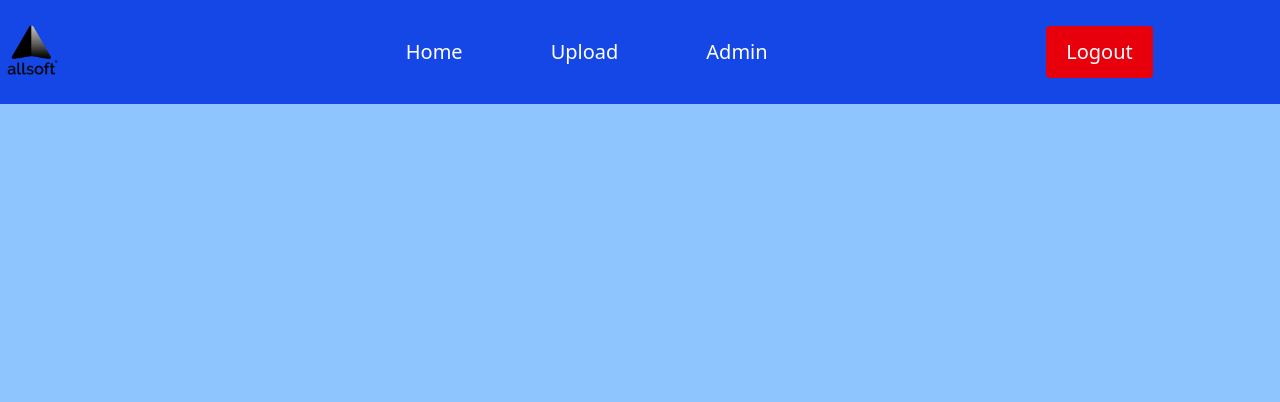
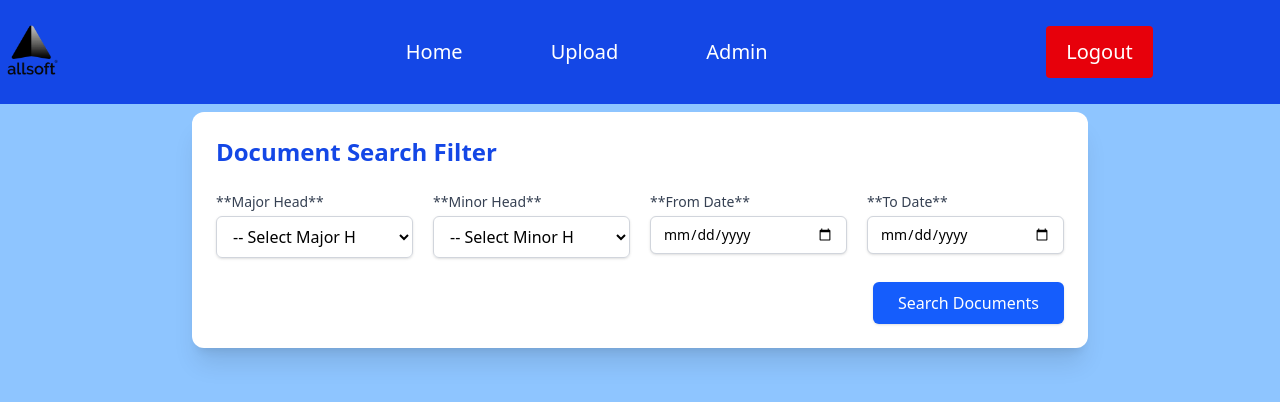
Before and after one commit to ayushtiwari77/ALLSOFT_Frontend_Assessment, a React (Vite) app: page / in a window 1280 px wide. Shown: the top 402 px of the page. Built offline with nearby package versions, Linux system fonts and the light colour scheme.

Commit message:
ui for search bar is created

```diff
--- /dev/null
+++ b/src/components/SearchBar.jsx
@@ -0,0 +1,186 @@
+import React, { useState } from "react";
+import axios from "../utils/axios";
+import { useUserStore } from "../store/useUserStore";
+
+// define filter options
+
+const majorHeads = [
+  { value: "personal", label: "Personal" },
+  { value: "professional", label: "Professional" },
+];
+
+const minorHeads = [
+  { value: "IT", label: "IT" },
+  { value: "HR", label: "HR" },
+  { value: "ACCOUNTS", label: "Accounts" },
+  { value: "1", label: "1" },
+  { value: "2", label: "2" },
+];
+
+//initial search state
+
+const initialSearchState = {
+  major_head: "", // 'personal' or 'professional'
+  minor_head: "",
+  from_date: "",
+  to_date: "",
+};
+
+const SearchBar = () => {
+  const [formData, setFormData] = useState(initialSearchState);
+  const { token } = useUserStore();
+  const [isLoading, setIsLoading] = useState(false);
+  const [searchResults, setSearchResults] = useState(null);
+
+  //handling form field changes
+  const handleChange = (e) => {
+    const { name, value } = e.target;
+    setFormData((prev) => ({
+      ...prev,
+      [name]: value,
+    }));
+  };
+
+  const handleSearch = async (e) => {
+    e.preventDefault();
+    setIsLoading(true);
+  };
+
+  return (
+    <div className="p-6 bg-white shadow-xl rounded-xl max-w-4xl mx-auto">
+      <h2 className="text-2xl font-bold text-blue-700 mb-6 flex items-center">
+        {/*here icon*/} Document Search Filter
+      </h2>
+      <form onSubmit={handleSearch}>
+        <div className="grid grid-cols-1 md:grid-cols-2 lg:grid-cols-4 gap-5 mb-6">
+          {/* Major Head Dropdown */}
+          <div className="col-span-1">
+            <label
+              htmlFor="major_head"
+              className="block text-sm font-medium text-gray-700 mb-1"
+            >
+              **Major Head**
+            </label>
+            <select
+              id="major_head"
+              name="major_head"
+              value={formData.major_head}
+              onChange={handleChange}
+              className="mt-1 block w-full pl-3 pr-10 py-2 border-gray-300 focus:ring-blue-500 focus:border-blue-500 rounded-md shadow-sm border"
+            >
+              <option value="">-- Select Major Head --</option>
+              {majorHeads.map((head) => (
+                <option key={head.value} value={head.value}>
+                  {head.label}
+                </option>
+              ))}
+            </select>
+          </div>
+
+          {/* Minor Head Dropdown (Unified) */}
+          <div className="col-span-1">
+            <label
+              htmlFor="minor_head"
+              className="block text-sm font-medium text-gray-700 mb-1"
+            >
+              **Minor Head**
+            </label>
+            <select
+              id="minor_head"
+              name="minor_head"
+              value={formData.minor_head}
+              onChange={handleChange}
+              className="mt-1 block w-full pl-3 pr-10 py-2 border-gray-300 focus:ring-blue-500 focus:border-blue-500 rounded-md shadow-sm border"
+            >
+              <option value="">-- Select Minor Head (Optional) --</option>
+              {minorHeads.map((head) => (
+                <option key={head.value} value={head.value}>
+                  {head.label}
+                </option>
+              ))}
+            </select>
+          </div>
+
+          {/* From Date Input */}
+          <div className="col-span-1">
+            <label
+              htmlFor="from_date"
+              className="block text-sm font-medium text-gray-700 mb-1"
+            >
+              **From Date**
+            </label>
+            <input
+              type="date"
+              id="from_date"
+              name="from_date"
+              value={formData.from_date}
+              onChange={handleChange}
+              className="mt-1 block w-full py-2 px-3 border border-gray-300 bg-white rounded-md shadow-sm focus:outline-none focus:ring-blue-500 focus:border-blue-500 sm:text-sm"
+            />
+          </div>
+
+          {/* To Date Input */}
+          <div className="col-span-1">
+            <label
+              htmlFor="to_date"
+              className="block text-sm font-medium text-gray-700 mb-1"
+            >
+              **To Date**
+            </label>
+            <input
+              type="date"
+              id="to_date"
+              name="to_date"
+              value={formData.to_date}
+              onChange={handleChange}
+              className="mt-1 block w-full py-2 px-3 border border-gray-300 bg-white rounded-md shadow-sm focus:outline-none focus:ring-blue-500 focus:border-blue-500 sm:text-sm"
+            />
+          </div>
+        </div>
+
+        {/* Search Button */}
+        <div className="flex justify-end">
+          <button
+            type="submit"
+            disabled={isLoading}
+            className={`flex items-center justify-center px-6 py-2 border border-transparent text-base font-medium rounded-md shadow-sm text-white transition duration-150 ${
+              isLoading
+                ? "bg-blue-400 cursor-not-allowed"
+                : "bg-blue-600 hover:bg-blue-700 focus:outline-none focus:ring-2 focus:ring-offset-2 focus:ring-blue-500"
+            }`}
+          >
+            {isLoading ? (
+              <span className="flex items-center">
+                <svg
+                  className="animate-spin -ml-1 mr-3 h-5 w-5 text-white"
+                  xmlns="http://www.w3.org/2000/svg"
+                  fill="none"
+                  viewBox="0 0 24 24"
+                >
+                  <circle
+                    className="opacity-25"
+                    cx="12"
+                    cy="12"
+                    r="10"
+                    stroke="currentColor"
+                    strokeWidth="4"
+                  ></circle>
+                  <path
+                    className="opacity-75"
+                    fill="currentColor"
+                    d="M4 12a8 8 0 018-8V0C5.373 0 0 5.373 0 12h4zm2 5.291A7.962 7.962 0 014 12H0c0 3.042 1.135 5.824 3 7.938l3-2.647z"
+                  ></path>
+                </svg>
+                Searching...
+              </span>
+            ) : (
+              "Search Documents"
+            )}
+          </button>
+        </div>
+      </form>
+    </div>
+  );
+};
+
+export default SearchBar;
--- a/src/pages/HomePage.jsx
+++ b/src/pages/HomePage.jsx
@@ -1,10 +1,14 @@
 import { useUserStore } from "../store/useUserStore";
 import Navbar from "../components/Navbar";
+import SearchBar from "../components/SearchBar";
 
 const HomePage = () => {
   return (
     <main className="min-h-screen w-screen bg-blue-300">
       <Navbar />
+      <div className="min-h-[70vh] p-2">
+        <SearchBar />
+      </div>
     </main>
   );
 };
```
